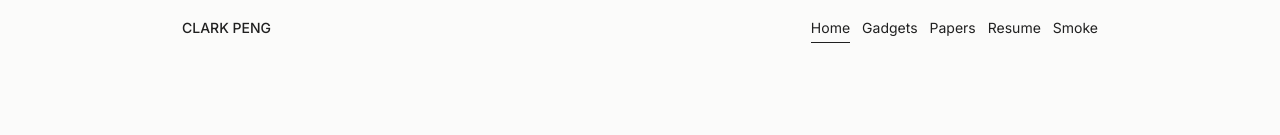
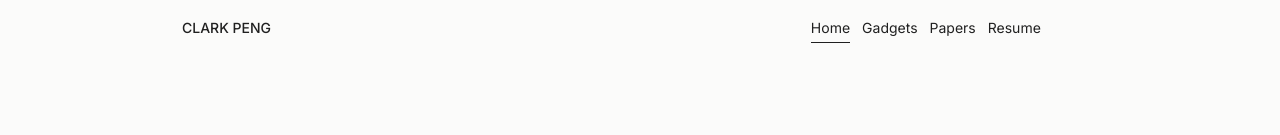
Before and after one commit to clarkipeng/clarkipeng.github.io, a React (Vite) app: page / in a window 1280 px wide. Shown: the top 135 px of the page. Built offline with nearby package versions, Linux system fonts and the light colour scheme.

Commit message:
Hide smoke text in light mode

```diff
--- a/src/components/Header.tsx
+++ b/src/components/Header.tsx
@@ -41,7 +41,7 @@ export const Header = () => {
             className={({ isActive }) =>
               `hidden min-w-11 border-b py-1 text-center font-sans text-sm no-underline transition duration-200 sm:inline-flex ${
                 !isDark
-                  ? 'border-transparent text-white pointer-events-none'
+                  ? 'border-transparent text-white opacity-0 pointer-events-none'
                   : showSmoke
                   ? isActive
                     ? 'border-white text-white'
```
